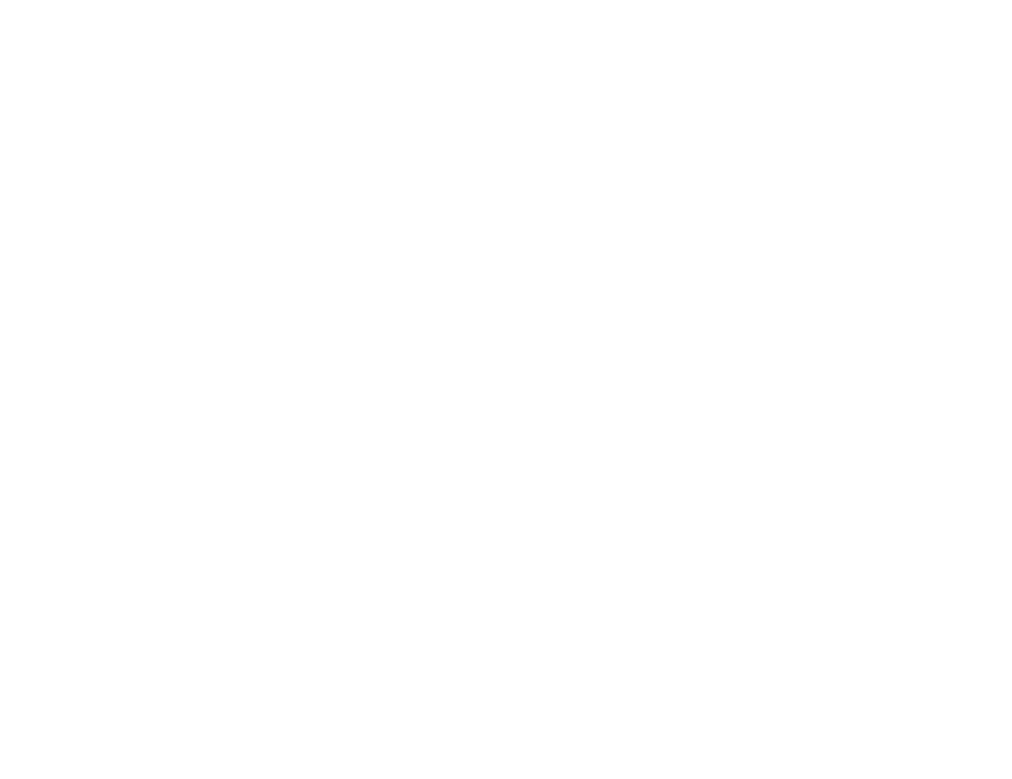
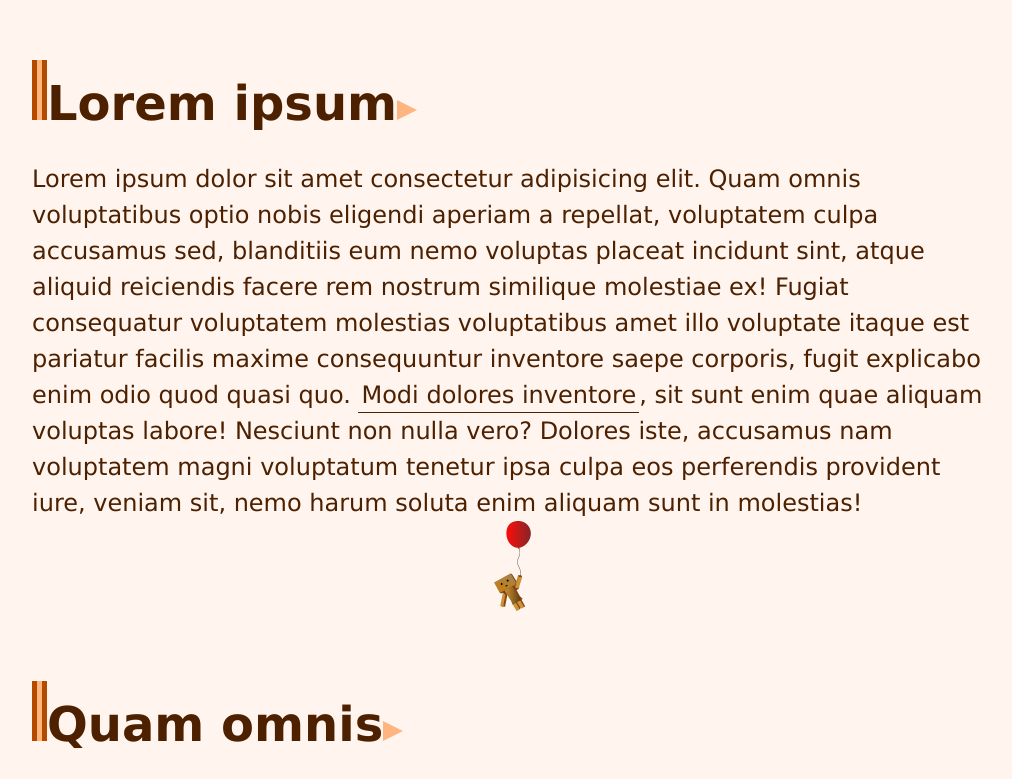
Before and after one commit to VCLdesigns/websiteproductie-les_4-pseudo_elementen, a plain HTML site: page index.html in a window 1280 px wide. Shown: the top 779 px of the page, without its empty margins (128-1140 px from the left). Drawn offline with Linux system fonts and the light colour scheme.

Commit message:
end of exercise

```diff
--- a/css/style.css
+++ b/css/style.css
@@ -1,5 +1,56 @@
 * {
-    margin: 0;
-    padding: 0;
-    box-sizing: border-box;
+  margin: 0;
+  padding: 0;
+  box-sizing: border-box;
 }
+body {
+  background-color: #fff5ee;
+  font-family: Verdana, Geneva, Tahoma, sans-serif;
+  color: #4d2000;
+  font-size: 1.5em;
+  line-height: 150%;
+}
+#container {
+  width: 960px;
+  margin: 0 auto;
+}
+
+h1 {
+  margin: 60px 0 40px 0;
+}
+h1::before {
+  content: " ";
+  display: inline-block;
+  border-left: 5px solid #b34a00;
+  border-right: 5px solid #b34a00;
+  width: 5px;
+  height: 60px;
+  background-color: #ffb580;
+}
+h1::after {
+content: "";
+display: inline-block;
+width: 0;
+height: 0;
+border-left: 20px solid #ffb580;
+border-top: 10px solid transparent;
+border-bottom: 10px solid transparent;
+}
+p::after{
+  content: url(../img/balloon.png);
+  display: block;
+  text-align: center;
+}
+a:link,
+a:visited {
+  color: #4d2000;
+  background-color: #fff5ee;
+  text-decoration: none;
+  padding: 3px;
+  border-bottom: #4d2000 1px solid;
+}
+a:hover,
+a:active {
+  color: #fff5ee;
+  background-color: #4d2000;
+}
--- a/index.html
+++ b/index.html
@@ -1,5 +1,6 @@
 <!DOCTYPE html>
 <html lang="en">
+
 <head>
     <meta charset="UTF-8">
     <meta http-equiv="X-UA-Compatible" content="IE=edge">
@@ -7,8 +8,29 @@
     <link rel="stylesheet" href="css/style.css">
     <title>Les 4: Pseudo Elementen</title>
 </head>
+
 <body>
+    <div id="container">
+        <h1>Lorem ipsum</h1>
+        <p>Lorem ipsum dolor sit amet consectetur adipisicing elit. Quam omnis voluptatibus optio nobis eligendi aperiam
+            a repellat, voluptatem culpa accusamus sed, blanditiis eum nemo voluptas placeat incidunt sint, atque
+            aliquid reiciendis facere rem nostrum similique molestiae ex! Fugiat consequatur voluptatem molestias
+            voluptatibus amet illo voluptate itaque est pariatur facilis maxime consequuntur inventore saepe corporis,
+            fugit explicabo enim odio quod quasi quo. <a href="#"> Modi dolores inventore</a>, sit sunt enim quae aliquam voluptas
+            labore! Nesciunt non nulla vero? Dolores iste, accusamus nam voluptatem magni voluptatum tenetur ipsa culpa
+            eos perferendis provident
+            iure, veniam sit, nemo harum soluta enim aliquam sunt in molestias!</p>
 
+            <h1>Quam omnis</h1>
+        <p>Lorem ipsum dolor sit amet consectetur adipisicing elit. Quam omnis voluptatibus optio nobis eligendi aperiam
+            a repellat, voluptatem culpa accusamus sed, blanditiis eum nemo voluptas placeat incidunt sint, atque
+            aliquid reiciendis facere rem nostrum similique molestiae ex! Fugiat consequatur voluptatem molestias
+            voluptatibus amet illo voluptate itaque est pariatur facilis maxime consequuntur inventore saepe corporis,
+            fugit explicabo enim odio quod quasi quo. Modi dolores inventore, sit sunt enim quae aliquam voluptas
+            labore! Nesciunt non nulla vero? Dolores iste, accusamus nam voluptatem magni voluptatum tenetur ipsa culpa
+            eos perferendis provident
+            iure, veniam sit, nemo harum soluta enim aliquam sunt in molestias!</p>
+    </div>
+</body>
 
-</body>
 </html>
```
Also changed, not shown: img/balloon.png (added).
